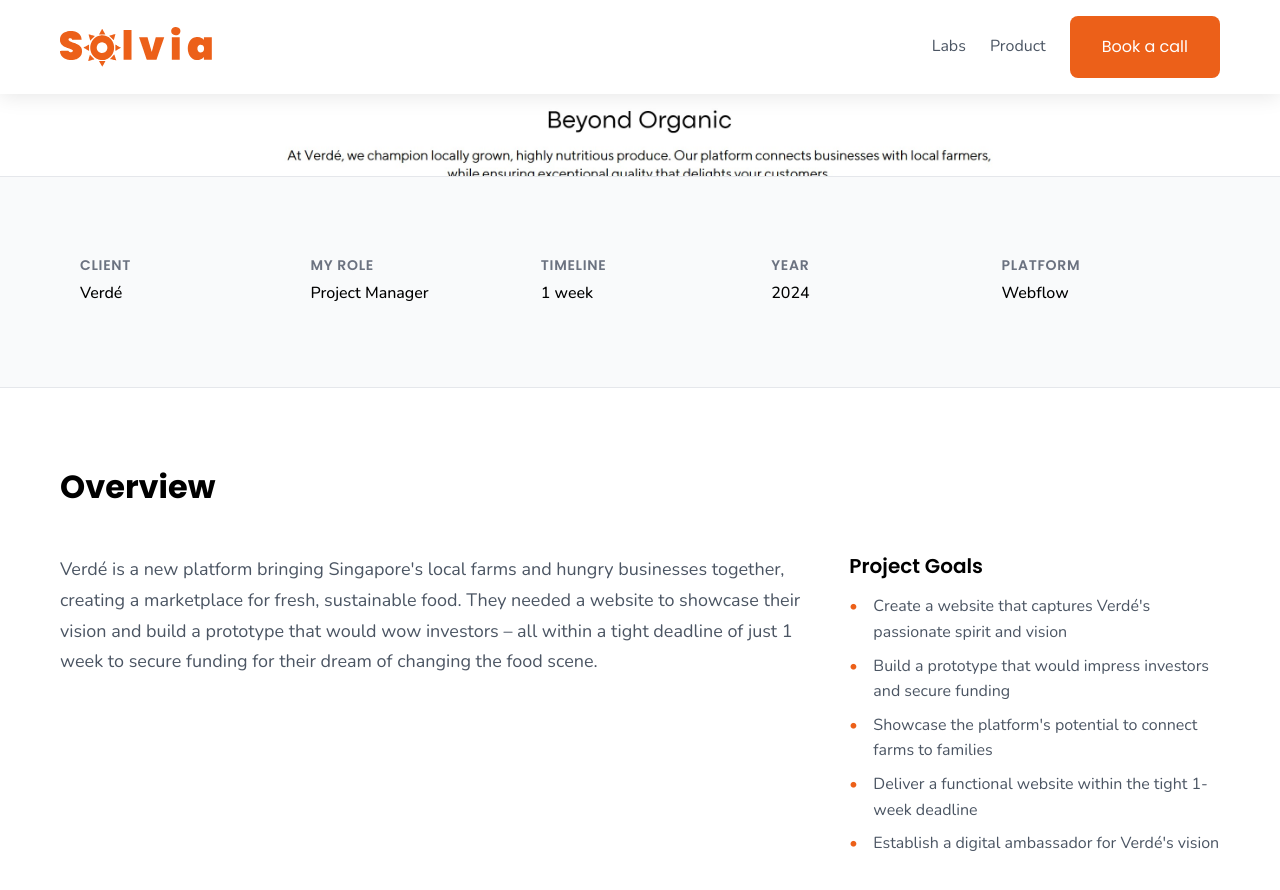
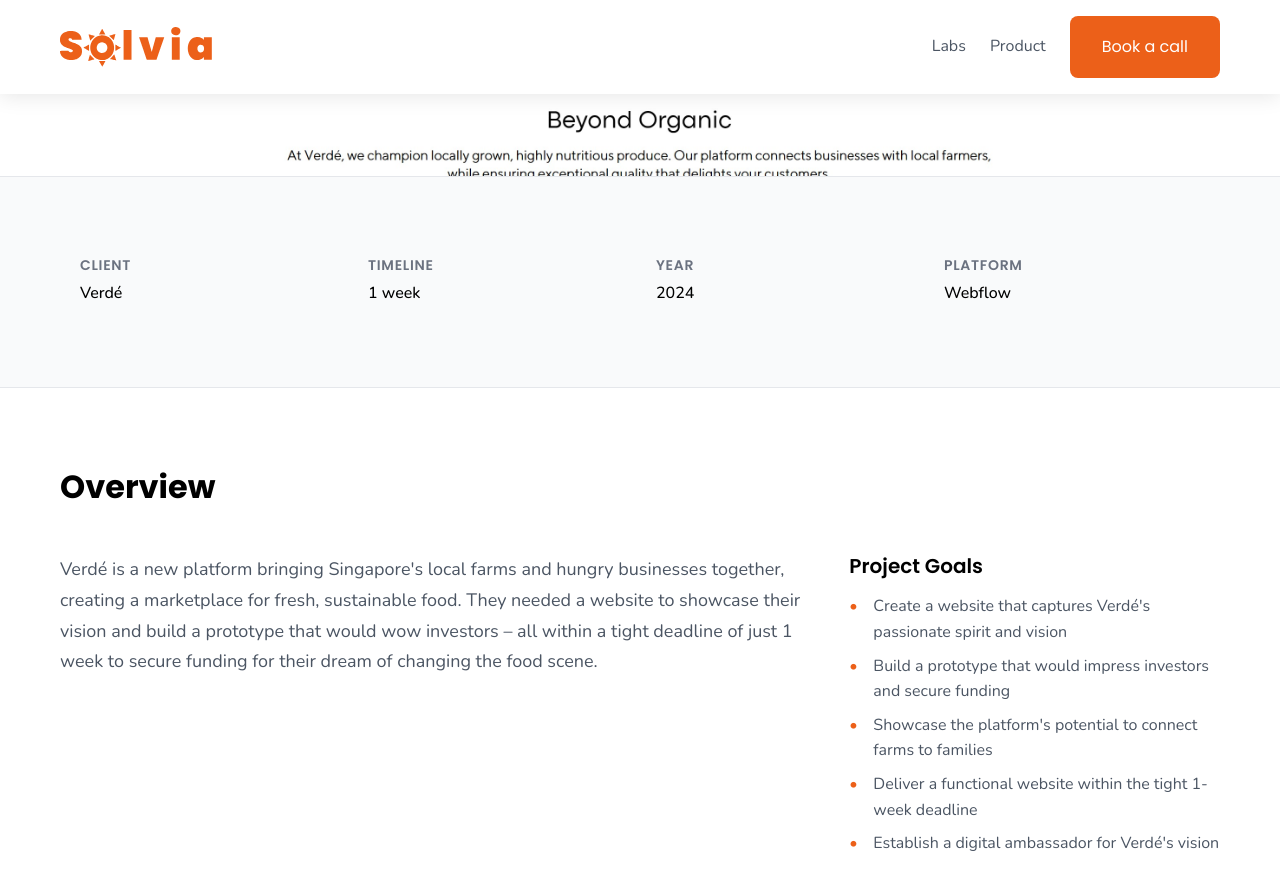
Before and after one commit to petpeevephobia/solvia-mini, a Jekyll site: the page built from _case-studies/verde.md, in a window 1280 px wide and 900 px high, scrolled down 1073 px. Shown: the top 890 px of the window. Built offline with Jekyll 4.4.1, drawn with Linux system fonts in a browser that asks for light colours.

Commit message:
remove role info in case studies

```diff
--- a/_case-studies/verde.md
+++ b/_case-studies/verde.md
@@ -12,7 +12,6 @@
   - "Brand Strategy"
 
 # Project Details
-role: "Project Manager"
 timeline: "1 week"
 year: "2024"
 platform: "Webflow"
--- a/_layouts/case-study.html
+++ b/_layouts/case-study.html
@@ -84,10 +84,6 @@
                 <div class="project-detail">
                     <h3>Client</h3>
                     <p>{{ page.client }}</p>
-                </div>
-                <div class="project-detail">
-                    <h3>My Role</h3>
-                    <p>{{ page.role }}</p>
                 </div>
                 <div class="project-detail">
                     <h3>Timeline</h3>
--- a/css/style.css
+++ b/css/style.css
@@ -2002,7 +2002,7 @@
 
 .project-details-grid {
     display: grid;
-    grid-template-columns: repeat(5, 1fr);
+    grid-template-columns: repeat(4, 1fr);
     gap: 2rem;
     max-width: 1200px;
     margin: 0 auto;
```
Also changed, not shown: _case-studies/act.md (+0 -1 lines), _case-studies/akar-co.md (+0 -1 lines), _case-studies/seartify.md (+0 -1 lines).
